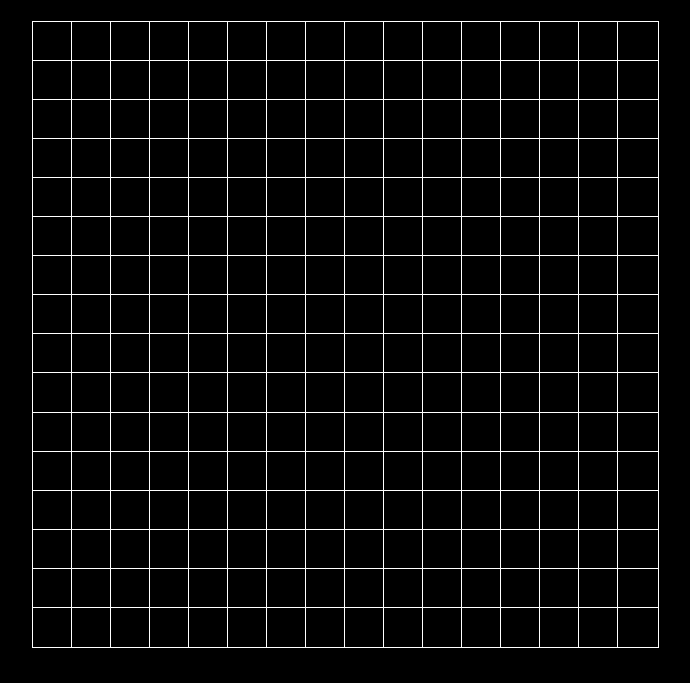
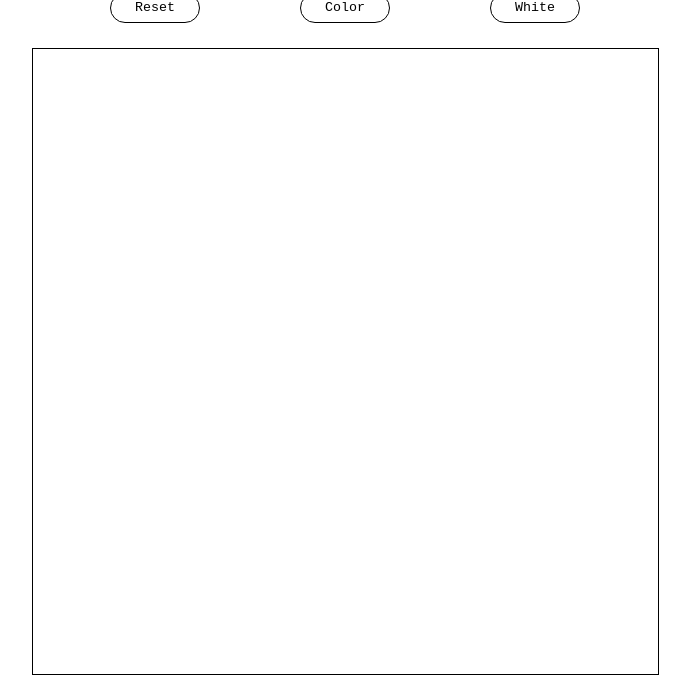
Before and after one commit to Timafy/etch-a-sketch, a plain HTML site: page index.html in a window 1280 px wide. Shown: the part 121-804 px from the top of the page, without its empty margins (295-985 px from the left). Drawn offline with Linux system fonts and the light colour scheme.

Commit message:
added some styling, removed borders from cells

```diff
--- a/etchASketch.js
+++ b/etchASketch.js
@@ -6,9 +6,9 @@ const title_div = document.createElement("div");
 const colorBtn = document.createElement("button");
 const whiteBtn = document.createElement("button");
 
-colorBtn.setAttribute("style", "width: 90px; height: 30px; background-color: white");
+colorBtn.setAttribute("style", "font-family: monospace; width: 90px; height: 30px; background-color: white; border: 1px solid black; margin: 0px 50px;");
 colorBtn.textContent = "Color";
-whiteBtn.setAttribute("style", "width: 90px; height: 30px; background-color: white");
+whiteBtn.setAttribute("style", "font-family: monospace; width: 90px; height: 30px; background-color: white; border: 1px solid black; margin: 0px 50px;");
 whiteBtn.textContent = "White";
 
 colorBtn.addEventListener("click", ()=>{
@@ -26,7 +26,7 @@ const title = document.createElement("h1");
 title_div.appendChild(title);
 body.appendChild(title_div)
 title.textContent = "Etch-a-Sketch";
-title.setAttribute("style", "font-family: helvetica; color: white;\
+title.setAttribute("style", "font-family: monospace; color: black; font-size: 50px; margin-bottom: 15px;\
  margin-left: 15px");
 
 
@@ -38,7 +38,7 @@ button_div.appendChild(colorBtn);
 button_div.appendChild(whiteBtn);
 body.appendChild(button_div);
 
-resetBtn.setAttribute("style", "width:90px; height:30px; background-color: white");
+resetBtn.setAttribute("style", "font-family: monospace; width:90px; height:30px; background-color: white; border: 1px solid ; margin: 0px 50px;");
 resetBtn.textContent = "Reset"
 resetBtn.addEventListener("click", ()=> {
     let size = window.prompt("Enter new grid size:");
@@ -51,22 +51,31 @@ resetBtn.addEventListener("click", ()=> {
 
 })
 
+const div_container = document.createElement("div");
+body.appendChild(div_container);
+
 // creating the grid
-body.style.backgroundColor = "black";
+body.style.backgroundColor = "white";
 generateGrid(16);
 
 function generateGrid(gridSize) {
     for (let i =0; i<gridSize; i++){
         const container = document.createElement("div");
         container.setAttribute("style", `max-width: 625px; max-height: ${625/ gridSize}px;\
-         display: flex; margin: 0 auto`);
+         display: flex; margin: 0 auto; border-left: 0.5px solid black; border-right: 0.5px solid black`);
+         if (i == 0) {
+            container.style.borderTop = "0.5px solid black";
+         };
+         if (i == gridSize - 1){
+            container.style.borderBottom = "0.5px solid black";
+         };
+
         container.setAttribute("id", "grid");
-        body.appendChild(container)
+        div_container.appendChild(container)
 
         for (let j=0; j<gridSize; j++){
             const square_div = document.createElement("div");
-            square_div.setAttribute("style", "width: 30px; flex: 1; aspect-ratio: 1/1; outline:\
-             0.05px solid white; background-color: black; margin: 0px");
+            square_div.setAttribute("style", "width: 30px; flex: 1; aspect-ratio: 1/1; background-color: white; margin: 0px");
             square_div.setAttribute("id", "grid");
             container.appendChild(square_div);
             // hover effect
@@ -74,16 +83,16 @@ function generateGrid(gridSize) {
                 // switch
                 switch (color){
                 case false:
-                    if (square_div.style.backgroundColor == "black") {
-                        square_div.style.backgroundColor = "white";
+                    if (square_div.style.backgroundColor == "white") {
+                        square_div.style.backgroundColor = "black";
                         square_div.style.opacity = "0.2";
                     }
-                    else if (square_div.style.backgroundColor == "white") {
+                    else if (square_div.style.backgroundColor == "black") {
                         const num = 0.2;
                         square_div.style.opacity = Math.min(Number(square_div.style.opacity)+num, 1.0).toString();
                     }
                     else {
-                        square_div.style.backgroundColor = "white";
+                        square_div.style.backgroundColor = "black";
                         square_div.style.opacity = "0.2";
                     }
 
--- a/index.html
+++ b/index.html
@@ -3,8 +3,9 @@
 <head>
     <meta charset="UTF-8">
     <meta name="viewport" content="width=device-width, initial-scale=1.0">
-    <title>Etch_A_Sketch</title>
+    <title>Etch A Sketch</title>
     <script src="etchASketch.js" defer> </script>
+    <link rel="stylesheet" href="styles.css">
 </head>
 <body>
 </body>
--- /dev/null
+++ b/styles.css
@@ -0,0 +1,3 @@
+button {
+    border-radius: 500px;
+}
```
